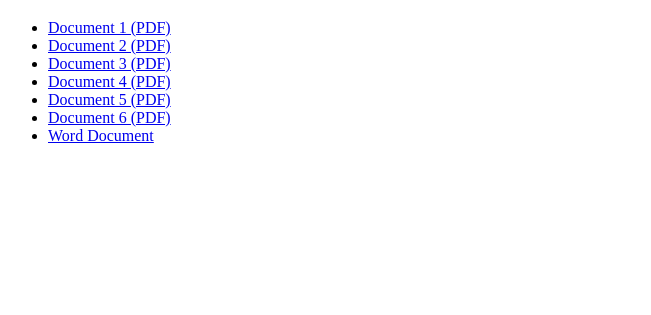
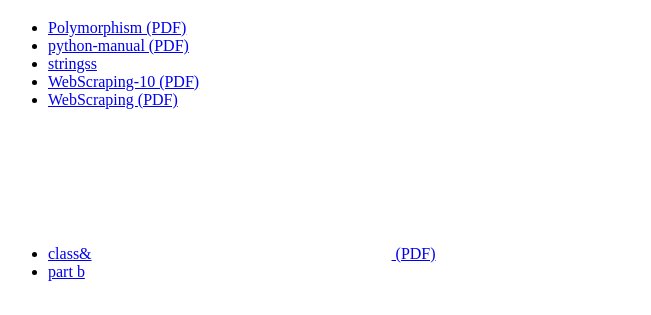
Before and after one commit to prajwaltp30/pycode, a plain HTML site: page index.html in a window 1280 px wide. Shown: the part 61-376 px from the top of the page, without its empty margins (0-651 px from the left). Drawn offline with Linux system fonts and the light colour scheme.

Commit message:
Update index.html

```diff
--- a/index.html
+++ b/index.html
@@ -6,13 +6,13 @@
 <body>
     <h1>Welcome to the Document Hosting Website</h1>
     <ul>
-        <li><a href="Polymorphism.pptx.pdf" target="_blank">Document 1 (PDF)</a></li>
-        <li><a href="python-manual.pdf" target="_blank">Document 2 (PDF)</a></li>
-        <li><a href="Strings.pdf" target="_blank">Document 3 (PDF)</a></li>
-        <li><a href="WebScraping-10.pptx.pdf" target="_blank">Document 4 (PDF)</a></li>
-        <li><a href="WebScraping.pptx.pdf" target="_blank">Document 5 (PDF)</a></li>
-        <li><a href="Classes&Objects.pptx.pdf" target="_blank">Document 6 (PDF)</a></li>
-        <li><a href="Part-B.docx" target="_blank">Word Document</a></li>
+        <li><a href="Polymorphism.pptx.pdf" target="_blank">Polymorphism (PDF)</a></li>
+        <li><a href="python-manual.pdf" target="_blank">python-manual (PDF)</a></li>
+        <li><a href="Strings.pdf" target="_blank">stringss</a></li>
+        <li><a href="WebScraping-10.pptx.pdf" target="_blank">WebScraping-10 (PDF)</a></li>
+        <li><a href="WebScraping.pptx.pdf" target="_blank">WebScraping (PDF)</a></li>
+        <li><a href="Classes&Objects.pptx.pdf" target="_blank">class&<object data="" type=""></object> (PDF)</a></li>
+        <li><a href="Part-B.docx" target="_blank">part b</a></li>
     </ul>
 </body>
 </html>
```
